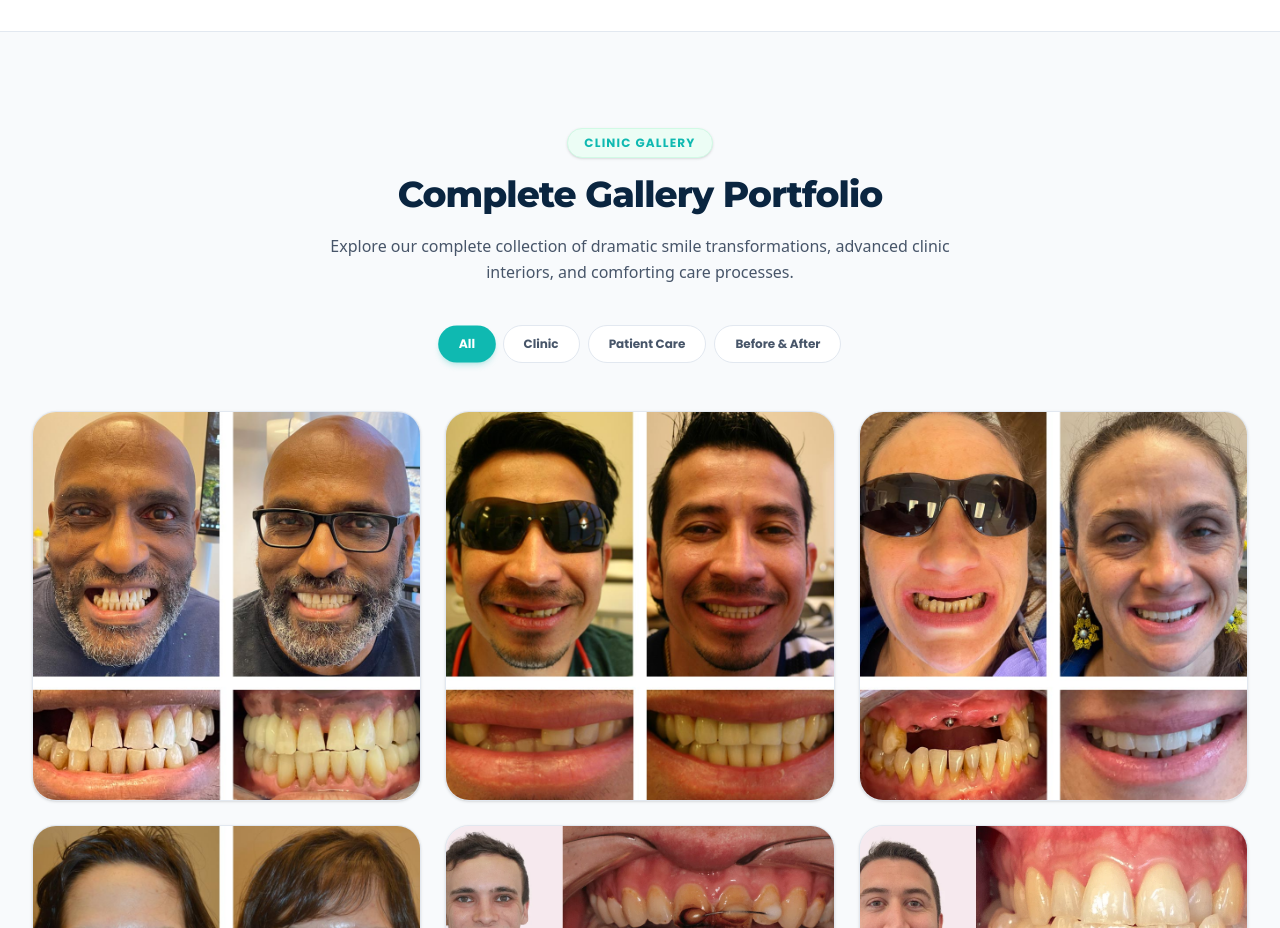
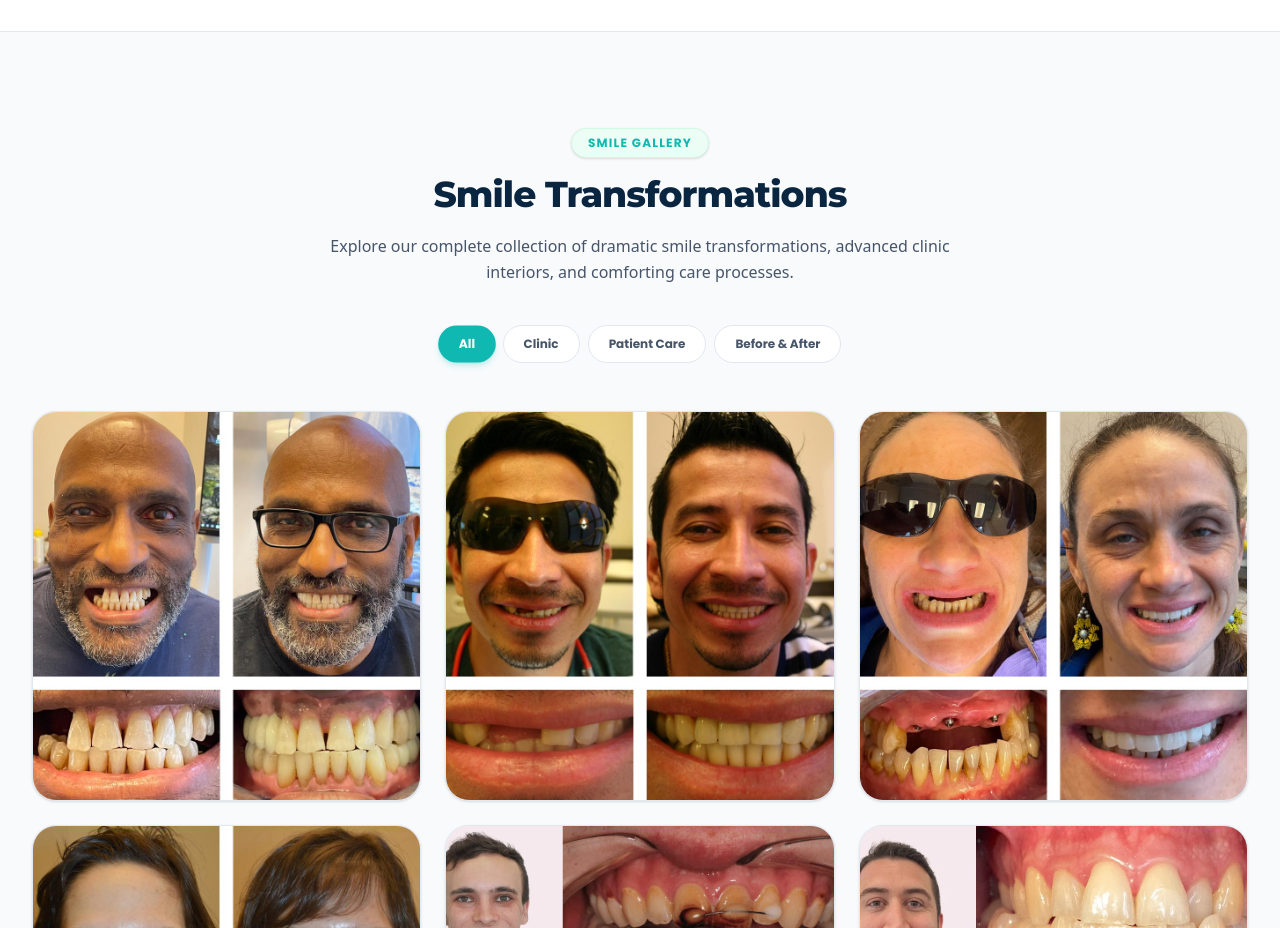
Before and after one commit to csccenterddn-ux/Pure-Smile, a React (Vite) app: page / in a window 1280 px wide. Shown: the part 5280-6208 px from the top of the page. Built offline with nearby package versions, Linux system fonts and the light colour scheme.

Commit message:
refactor(gallery): update section branding and headings
Standardize gallery section labeling to "Smile Gallery" and "Smile Transformations" to better align with the brand identity.

```diff
--- a/src/components/Gallery.tsx
+++ b/src/components/Gallery.tsx
@@ -205,7 +205,7 @@ export default function Gallery() {
   const headingText = activeTab === 'before-after'
     ? 'Smile Transformations'
     : activeTab === 'all'
-    ? 'Complete Gallery Portfolio'
+    ? 'Smile Transformations'
     : 'Inside Pure Smile Clinic';
 
   const descriptionText = activeTab === 'before-after'
@@ -220,7 +220,7 @@ export default function Gallery() {
 
         {/* Section Header */}
         <span className="text-xs font-bold tracking-widest text-[#0FB9B1] uppercase bg-[#ECFDF5] border border-[#D1FAE5] px-4 py-1.5 rounded-full inline-block mb-3.5 shadow-sm select-none">
-          CLINIC GALLERY
+          SMILE GALLERY
         </span>
         <h2 className="text-3xl sm:text-4xl font-heading font-extrabold text-[#0A2540] tracking-tight leading-tight mb-4">
           {headingText}
```
